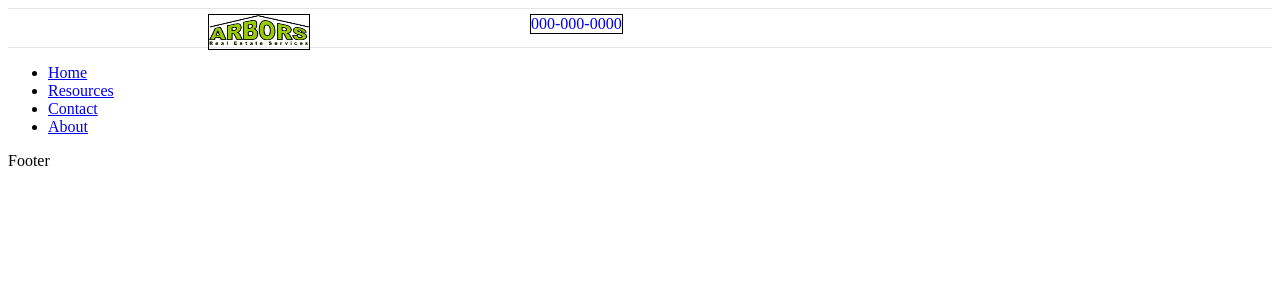
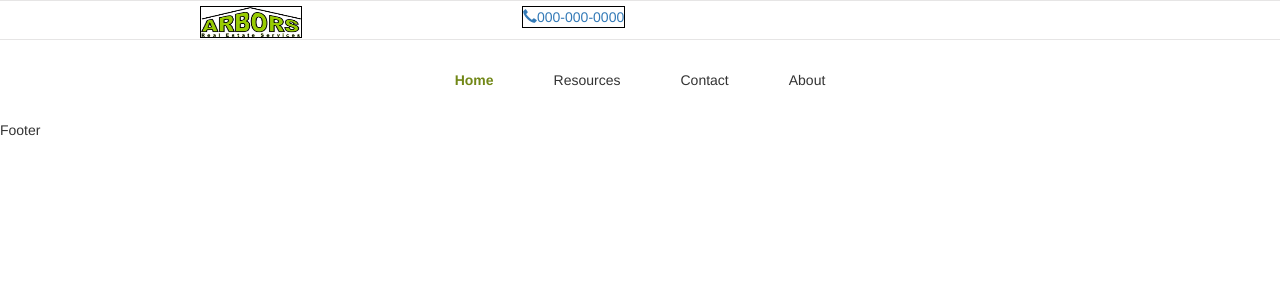
Before and after one commit to zalnoory/Arbors-Real-Estate-Services-LLC, a React (Create React App) app: page / in a window 1280 px wide. Shown: the top 300 px of the page. Built offline with nearby package versions, Linux system fonts and the light colour scheme.

Commit message:
styled-components example

```diff
--- a/package.json
+++ b/package.json
@@ -8,7 +8,8 @@
     "@testing-library/user-event": "^7.1.2",
     "react": "^16.12.0",
     "react-dom": "^16.12.0",
-    "react-scripts": "3.4.0"
+    "react-scripts": "3.4.0",
+    "styled-components": "latest"
   },
   "scripts": {
     "start": "react-scripts start",
--- a/public/index.html
+++ b/public/index.html
@@ -10,6 +10,17 @@
       content="Web site created using create-react-app"
     />
     <link rel="apple-touch-icon" href="%PUBLIC_URL%/logo192.png" />
+    <!-- Latest compiled and minified CSS -->
+    <link rel="stylesheet" href="https://maxcdn.bootstrapcdn.com/bootstrap/3.3.7/css/bootstrap.min.css">
+
+
+
+
+
+
+
+
+
     <!--
       manifest.json provides metadata used when your web app is installed on a
       user's mobile device or desktop. See https://developers.google.com/web/fundamentals/web-app-manifest/
--- a/src/components/Content.js
+++ b/src/components/Content.js
@@ -1,27 +1,32 @@
-import React from "react";
+import React from 'react'
+import './css/Content.css'
 
+const Content = () => {
+  return (
+    <div className="nav-container">
+      <ul className="main-nav">
+        <li>
+          <a href="index.js" class="home">
+            Home
+          </a>
+        </li>
+        <li>
+          <a href="#home" class="resources">
+            Resources
+          </a>
+        </li>
 
+        <li>
+          <a href="#contact">Contact</a>
+        </li>
+        <li>
+          <a class="active" href="#about">
+            About
+          </a>
+        </li>
+      </ul>
+    </div>
+  )
+}
 
-
-const Content= () => {
-
-
-return(
-    <div  className="content-container">
-      <div className= "nav-container" >
-           <ul className="main-nav">
-               <li><a href="#home" class="home">Home</a></li>
-               <li><a href="#home" class="resources">Resources</a></li>
-
-
-               <li><a href="#contact">Contact</a></li>
-               <li><a class="active" href="#about">About</a></li>
-
-       </ul>
-      </div>
-</div>
-  );
-};
-
-
-export default Content;
+export default Content
--- a/src/components/TopBar.js
+++ b/src/components/TopBar.js
@@ -1,21 +1,20 @@
-import React from "react";
-import logo from './logo/logo.jpg';
-import './css/TopBar.css';
+import React from 'react'
+import logo from './logo/logo.jpg'
+import { TopBarContainer, TopBarLinks, StyledLogo } from './TopBar.styles'
 
-
-
-
-const TopBar= () => {
-    return(
-        <div  className= "topBarContainer">
-            <span>
-               <a className="topBarLinks"   href="tel: 000-000-0000">
-                   <i className="glyphicon glyphicon-earphone"/>000-000-0000 </a>
-               <a  className="topBarLinks" href="index.js">
-                   <img className="logo" src={logo}  alt="logo" /> </a>
-            </span>
-
-         </div>
+const TopBar = () => {
+  return (
+    <TopBarContainer>
+      <span>
+        <TopBarLinks href="tel: 000-000-0000">
+          <i className="glyphicon glyphicon-earphone" />
+          000-000-0000{' '}
+        </TopBarLinks>
+        <TopBarLinks href="index.js">
+          <StyledLogo className="logo" src={logo} alt="logo" />{' '}
+        </TopBarLinks>
+      </span>
+    </TopBarContainer>
   )
 }
-export default TopBar;
+export default TopBar
--- /dev/null
+++ b/src/components/TopBar.styles.js
@@ -0,0 +1,25 @@
+import styled from 'styled-components'
+
+export const TopBarContainer = styled.div`
+  box-sizing: border-box;
+  border-top: 1px solid rgba(230, 229, 229, 1);
+  border-bottom: 1px solid rgba(230, 229, 229, 1);
+  height: 40px;
+  display: flex;
+`
+
+export const TopBarLinks = styled.a`
+  display: block;
+  border: 1px solid black;
+  float: right;
+  margin-right: 20px;
+  margin-left: 200px;
+  margin-top: 5px;
+  text-decoration: none;
+`
+
+export const StyledLogo = styled.img`
+  width: 100px;
+  height: 30px;
+  border: 0px;
+`
--- /dev/null
+++ b/src/components/css/Content.css
@@ -0,0 +1,30 @@
+
+.main-nav {
+    list-style-type: none;
+    margin:auto;
+    padding: 0;
+    text-align: center;
+    }
+
+.main-nav li {
+    display: inline-block;
+    padding: 30px;
+    }
+
+
+.main-nav li a {
+    color:#333;
+    text-decoration: none;
+    }
+
+
+/* Change color on hover */
+.main-nav li a:hover {
+    color: #718817fe;
+    font-weight: bold;
+    }
+
+li a.home {
+    color: #718817fe;
+    font-weight: bold;
+}
--- /dev/null
+++ b/src/wholeCss.css
@@ -0,0 +1,178 @@
+
+/* Applying border-box to all elements is safe and wise: */
+* {
+    box-sizing: border-box;
+    font-family:'Poppins',sans-serif;
+    font-size:12px;
+  }
+
+body {
+    margin: 0;
+  }
+
+
+.top-bar-container {
+    border-top:1px solid rgb(230, 229, 229);
+    border-bottom:1px solid rgb(230, 229, 229);
+    height:50px;
+
+    }
+
+.top-bar {
+     /* Add position: sticky; to <ul> to create a sticky navbar. */
+    position: -webkit-sticky; /* Safari */
+    position: sticky;
+    top: 0;
+    list-style-type: none;
+    margin: 0;
+    padding: 0;
+    overflow: hidden;
+    text-align:center;
+    padding:2px 0px;
+ /* background-color:#718817fe;*/
+    }
+
+.logo{
+    width:120px;
+    height:40px;
+}
+
+.top-bar li{
+    float:left;
+    margin-left:60px;
+}
+
+top-bar li a {
+    display:block;
+    text-align:center;
+    text-decoration:none;
+
+
+}
+
+.top-bar li.tel{
+    float:right;
+    margin-right:60px;
+}
+
+.tel {
+    /* border:1px solid green;  */
+
+    font-weight: bold;
+    padding: 10px;
+
+    }
+
+
+.glyphicon-earphone {
+    color: #718817fe;
+    font-size: 12px;
+    font-weight: bold;
+    padding: 5px;
+    /* position:relative; */
+    }
+
+.tel a {
+    font-size: 10px;
+    color: rgba(0, 0, 0, 0.938);
+    text-decoration: none;
+    letter-spacing: .100rem;
+    }
+
+.tel a:hover {
+    color: #718817fe
+    }
+
+
+/*
+ul {
+  list-style-type: none;
+  margin: 0;
+  padding: 0;
+}
+The code in the example above is the standard code used in both vertical, and horizontal navigation bars.
+w3schools
+css navigation bar */
+
+
+.main-nav {
+
+    list-style-type: none;
+    margin:auto;
+    padding: 0;
+    /* background-color:#718817fe;*/
+    text-align: center;
+    }
+
+.main-nav li {
+    /* from the inline-block page. trying to center the navigation bar child element<li>*/
+    display: inline-block;
+    padding: 30px;
+    }
+
+
+.main-nav li a {
+    color:#333;
+    text-decoration: none;
+    /* display: block;  lookup Navigation Bar Page*/
+    /* text-align:center; */
+    /* padding: 14px 16px; */
+    }
+
+
+/* Change color on hover */
+.main-nav li a:hover {
+    color: #718817fe;
+    font-weight: bold;
+    /* background-color:#6a7e12fe; slightly darker*/
+    }
+
+li a.home {
+    color: #718817fe;
+    font-weight: bold;
+}
+
+
+
+/* Style the content */
+.content {
+  background-color: #ddd;
+  padding: 10px;
+  /* height: 200px; Should be removed. Only for demonstration */
+}
+
+/* Style the footer */
+.footer {
+  background-color: #f1f1f1;
+  padding: 10px;
+}
+
+
+
+
+@media screen and (max-width: 600px) {
+
+    .top-bar-container {
+        border-top: 0px;
+        border-bottom: 0px;
+        /* height: 75px; */
+
+        }
+
+
+.top-bar li, .top-bar li.tel {
+    float:none;
+    margin-right:0px;
+    margin-left:0px;
+
+
+}
+
+.top-bar li.tel{
+    border:1px solid rgb(230, 229, 229);
+    margin-bottom: 10px;
+
+
+ }
+
+}
```
Also changed, not shown: src/wholeCode.js (added, +66 -0 lines), 1 other file (tests, documents, lock files or other folders).
